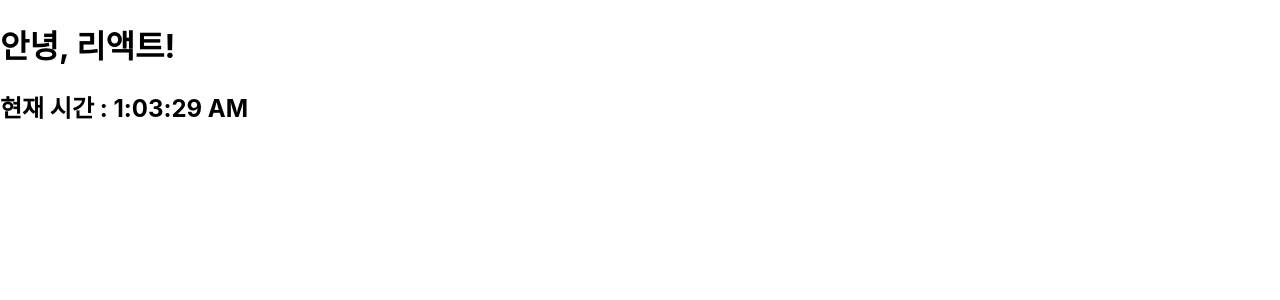
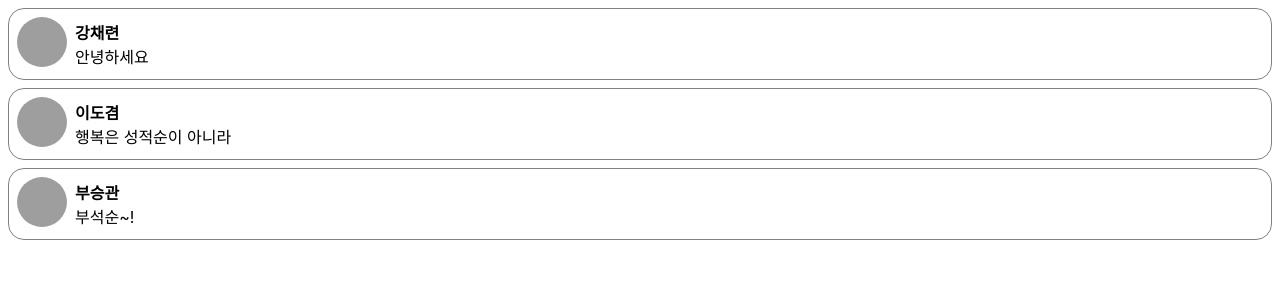
Before and after one commit to chaeryeon823/React-Study, a React (Create React App) app in the folder my-app/: page / in a window 1280 px wide. Shown: the top 300 px of the page. Built offline with nearby package versions, Linux system fonts and the light colour scheme; grey boxes are pictures that could not be loaded.

Commit message:
:+1: React Component & Props
part 05

```diff
--- /dev/null
+++ b/my-app/src/chapter_05/Comment.jsx
@@ -0,0 +1,53 @@
+import React from "react";
+
+const styles = {
+  wrapper: {
+    margin: 8,
+    padding: 8,
+    display: "flex",
+    flexDirection: "row",
+    border: "1px solid grey",
+    borderRadius: 16,
+  },
+  imageContainer: {},
+  image: {
+    width: 50,
+    height: 50,
+    borderRadius: 25,
+  },
+  contentContainer: {
+    marginLeft: 8,
+    display: "flex",
+    flexDirection: "column",
+    justifyContent: "center",
+  },
+  nameText: {
+    color: "black",
+    fontSize: 16,
+    fontWeight: "bold",
+  },
+  commentText: {
+    color: "black",
+    fontSize: 16,
+  },
+};
+
+function Comment(props) {
+  return (
+    <div style={styles.wrapper}>
+      <div style={styles.imageContainer}>
+        <img
+          src="https://upload.wikimedia.org/wikipedia/commons/8/89/Portrait_Placeholder.png"
+          style={styles.image}
+        />
+      </div>
+
+      <div style={styles.contentContainer}>
+        <span style={styles.nameText}>{props.name}</span>
+        <span style={styles.commentText}>{props.comment}</span>
+      </div>
+    </div>
+  );
+}
+
+export default Comment;
--- /dev/null
+++ b/my-app/src/chapter_05/CommentList.jsx
@@ -0,0 +1,32 @@
+import React from "react";
+import Comment from "./Comment";
+
+const comments = [
+    {
+        name:"강채련",
+        comment: "안녕하세요",
+    },
+    {
+        name:"이도겸",
+        comment: "행복은 성적순이 아니라",
+    },
+    {
+        name:"부승관",
+        comment: "부석순~!",
+    },
+
+];
+
+function CommentList(props) {
+    return (
+        <div>
+            {comments.map((comment) => {
+                return (
+                    <Comment name={comment.name} comment={comment.comment}/>
+                );
+                })}
+        </div>
+    );
+}
+
+export default CommentList;
--- a/my-app/src/index.js
+++ b/my-app/src/index.js
@@ -5,15 +5,25 @@
 import reportWebVitals from './reportWebVitals';
 import Library from './chapter_03/Library';
 import Clock from './chapter_04/Clock';
+import CommentList from './chapter_05/CommentList';
+
 
 const root = ReactDOM.createRoot(document.getElementById('root'));
-setInterval(() => {
-  root.render(
-    <React.StrictMode>
-      <Clock />
-    </React.StrictMode>
-  );
-}, 1000);
+root.render(
+  <React.StrictMode>
+    <CommentList />
+  </React.StrictMode>
+);
+
+
+// chapter_04
+// setInterval(() => {
+//   root.render(
+//     <React.StrictMode>
+//       <Clock />
+//     </React.StrictMode>
+//   );
+// }, 1000);
 
 
 
```
